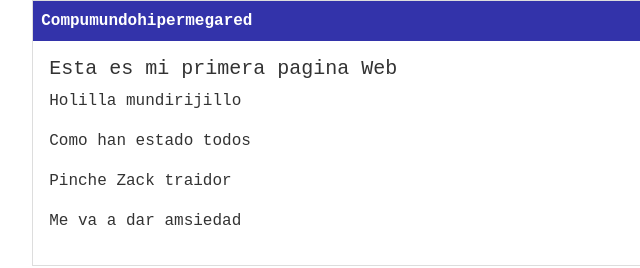
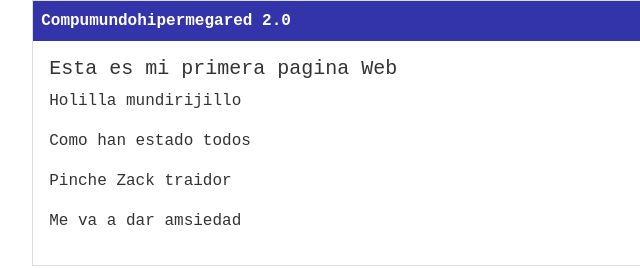
Before and after one commit to HugoValdes1993/PlatziGit, a plain HTML site: page index.html in a window 1280 px wide. Shown: the full height of the page, 115-755 px from the left. Drawn offline with nearby package versions, Linux system fonts and the light colour scheme.

Commit message:
Version nueva SSH

```diff
--- a/index.html
+++ b/index.html
@@ -14,7 +14,7 @@
     <div id="container">
 
         <div id="cabecera">
-            Compumundohipermegared
+            Compumundohipermegared 2.0
         </div>
 
         <div id="post">
```
